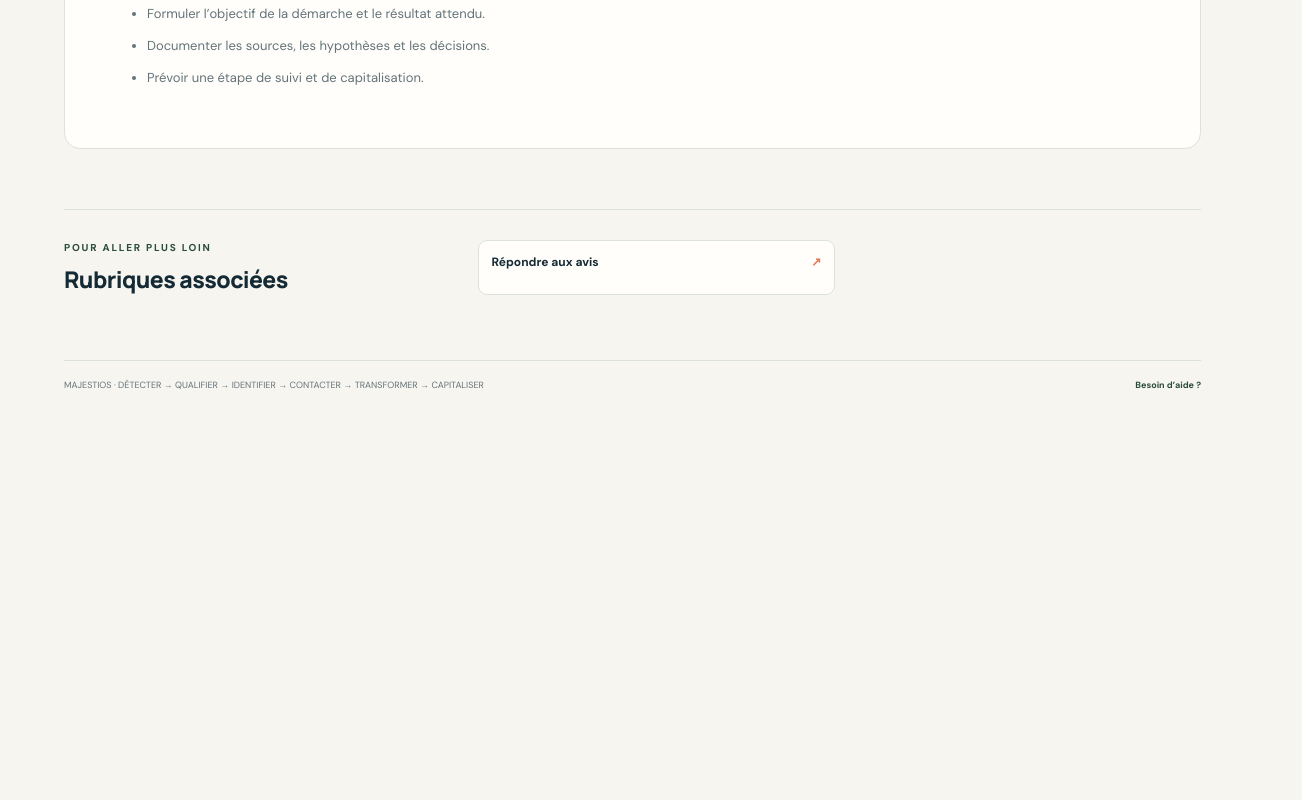
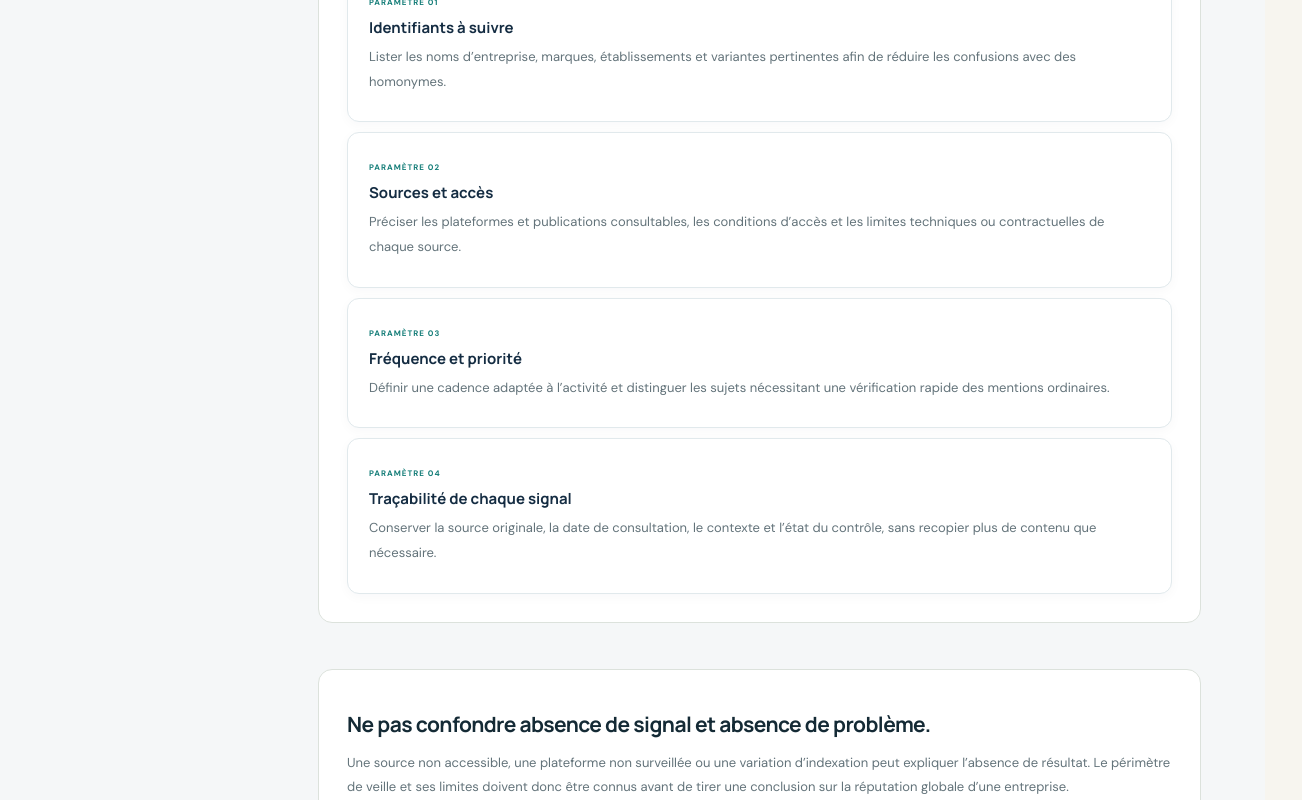
Before and after one commit to Chexpeer/Majestios, a Next.js app: page /developpement-commercial/e-reputation/surveiller in a window 1280 px wide. Shown: the part 920-1720 px from the top of the page, 1302 px wide, since content can reach past the window. Before the commit the page ends 1361 px from the top, so only its background shows below. Built offline with nearby package versions, Linux system fonts and the light colour scheme.

Commit message:
Créer une page dédiée au périmètre de surveillance de réputation

```diff
--- /dev/null
+++ b/src/app/developpement-commercial/e-reputation/surveiller/page.tsx
@@ -0,0 +1,23 @@
+import Link from "next/link";
+import PublicHeader from "@/components/public-header";
+
+export const metadata = {
+ title: "Surveiller son e-réputation — MajestiOS",
+ description: "Définir un périmètre de veille de réputation traçable, pertinent et conforme aux conditions d’accès des sources."
+};
+
+const controls = [
+ {title:"Identifiants à suivre",text:"Lister les noms d’entreprise, marques, établissements et variantes pertinentes afin de réduire les confusions avec des homonymes."},
+ {title:"Sources et accès",text:"Préciser les plateformes et publications consultables, les conditions d’accès et les limites techniques ou contractuelles de chaque source."},
+ {title:"Fréquence et priorité",text:"Définir une cadence adaptée à l’activité et distinguer les sujets nécessitant une vérification rapide des mentions ordinaires."},
+ {title:"Traçabilité de chaque signal",text:"Conserver la source originale, la date de consultation, le contexte et l’état du contrôle, sans recopier plus de contenu que nécessaire."}
+];
+
+export default function SurveillerEReputationPage() {
+ return <main className="public-site concept-page"><PublicHeader />
+  <section className="how-section concept-hero"><div><span className="section-label">E-RÉPUTATION · VEILLE</span><h1>Surveiller le bon périmètre, <em>pas tout Internet indistinctement.</em></h1><p>Une veille exploitable commence par une question précise : quels noms, sujets et sources sont réellement utiles à l’entreprise ? Définir ce périmètre réduit le bruit, les confusions et les conclusions fondées sur des mentions mal attribuées.</p></div></section>
+  <section className="concept-principles"><span className="section-label">CONFIGURER LA VEILLE</span><h2>Quatre paramètres à définir.</h2><div className="results-list">{controls.map((d,i)=><article className="result-card" key={d.title}><div className="result-main"><span className="result-category">PARAMÈTRE {String(i+1).padStart(2,"0")}</span><h3>{d.title}</h3><p>{d.text}</p></div></article>)}</div></section>
+  <section className="concept-principles"><h2>Ne pas confondre absence de signal et absence de problème.</h2><p>Une source non accessible, une plateforme non surveillée ou une variation d’indexation peut expliquer l’absence de résultat. Le périmètre de veille et ses limites doivent donc être connus avant de tirer une conclusion sur la réputation globale d’une entreprise.</p><p><strong>État du service :</strong> cette page décrit les paramètres fonctionnels attendus. Une surveillance automatisée continue n’est pas annoncée comme active.</p><p><Link href="/developpement-commercial/e-reputation">Retour au parcours e-réputation →</Link></p></section>
+  <footer className="public-footer"><Link className="footer-brand" href="/">MajestiOS</Link><Link href="/developpement-commercial/e-reputation/repondre-aux-avis">Préparer une réponse</Link><Link href="/faq#ia-fiabilite">FAQ sur les sources et l’IA</Link></footer>
+ </main>;
+}
```
